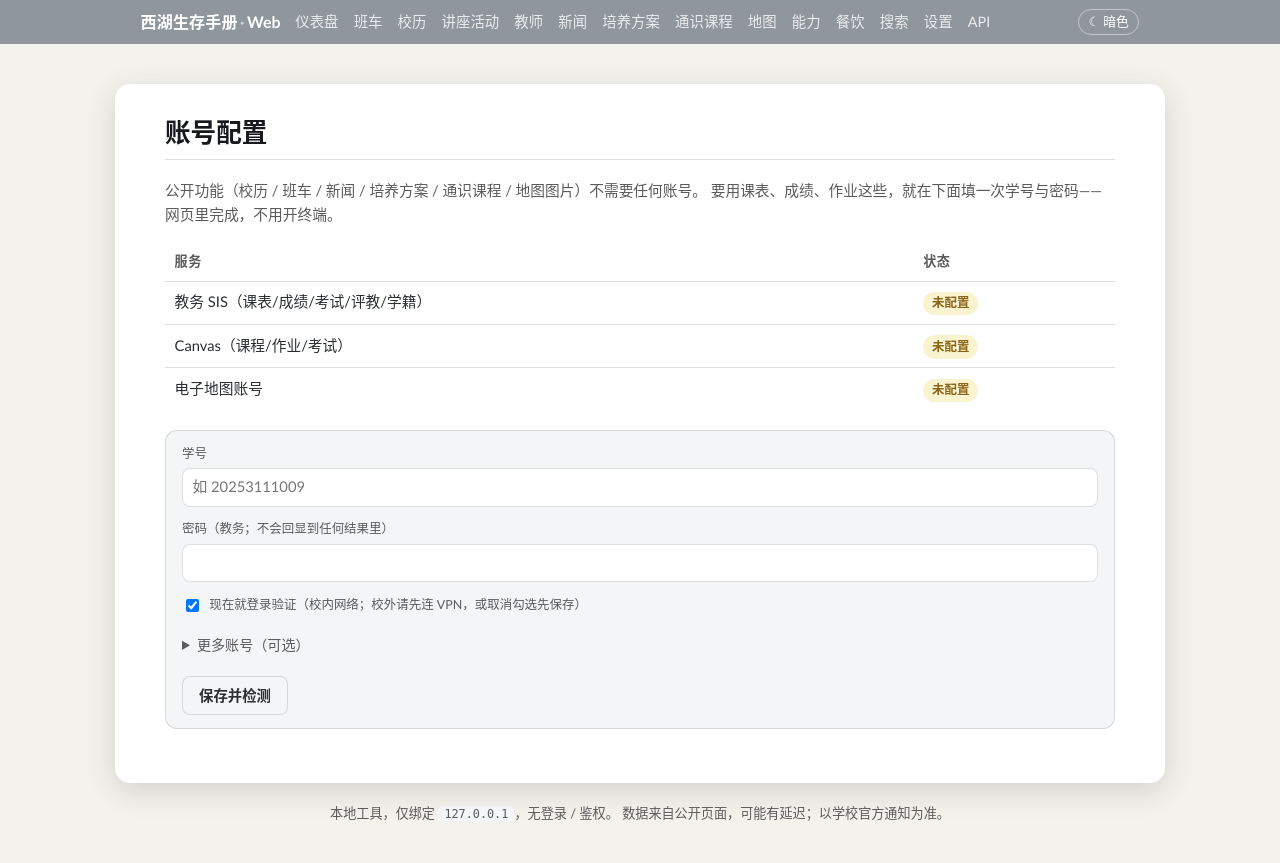
After one commit to yizhang-dream/westlake_survival, a Python web app: template src/westlake_survival/webui/templates/setup.html in a window 1280 px wide. The commit adds this page. Run offline with Jinja, Linux system fonts and the light colour scheme; the template is opened without the code that fills it, so the values that code supplies are empty.

Commit message:
feat(webui): 网页端账号配置——用户不碰终端，终端留给 Agent
用户裁定：这个 skill 的用户界面是 WebUI，首次配置也应在网页完成。
- /setup 页：学号+密码表单（可选 Canvas 令牌、地图密码），提交后当场
  显示教务/Canvas/地图接通结果；POST /setup/api/save 复用 setup_cmd 的
  探测与落盘（钥匙串优先）
- 全站注入凭据状态：未配置时每个页面顶部出现引导横幅，保存后自动消失
- 撤掉终端自动向导（上一版误把主战场放终端）：裸 westlake 只打提示，
  指向 webui 设置页；westlake setup 保留为 Agent 入口
- 隔离加固：WESTLAKE_NO_KEYRING=1 时绝不写系统钥匙串（上轮测试事故的
  根治），测试用临时 WESTLAKE_HOME
- e2e：web 4 用例（表单/横幅翻转/不回显密码/空提交 400）+ 原终端 4 例
  + 能力页 7 例，共 15 例全绿；真实 keyring 复核未被污染

```diff
--- a/src/westlake_survival/capabilities.py
+++ b/src/westlake_survival/capabilities.py
@@ -63,6 +63,7 @@ WEB_PAGES = (
     ("/search", "搜索", "官网全站搜索", False),
     ("/capabilities", "能力总览", "本页：CLI + MCP + WebUI 全部入口", False),
     ("/api", "API", "接口说明页：路径、用途与实时样例", False),
+    ("/setup", "设置", "网页端账号配置：学号密码一次填入，自动检测各服务", True),
 )
 
 
--- a/src/westlake_survival/setup_cmd.py
+++ b/src/westlake_survival/setup_cmd.py
@@ -111,8 +111,11 @@ def _persist(sid: str, password: str, *, use_keyring: bool = True) -> str:
     ``use_keyring=False`` 时只写配置文件——自动化与端到端测试必须走这条，
     否则会往真实的 Windows 凭据管理器里写测试账号。
     """
+    import os
+
     from westlake_survival.sso import keyring_available, save_credentials_keyring, write_credentials
 
+    use_keyring = use_keyring and not os.environ.get("WESTLAKE_NO_KEYRING")
     if use_keyring and keyring_available() and save_credentials_keyring(sid, password):
         return "系统钥匙串"
     path = write_credentials(sid, password)
--- a/src/westlake_survival/webui/templates/base.html
+++ b/src/westlake_survival/webui/templates/base.html
@@ -209,6 +209,7 @@
       <a href="/capabilities" class="{{ 'active' if here.startswith('/capabilities') else '' }}">能力</a>
       <a href="/dining" class="{{ 'active' if here.startswith('/dining') else '' }}">餐饮</a>
       <a href="/search" class="{{ 'active' if here.startswith('/search') else '' }}">搜索</a>
+      <a href="/setup" class="{{ 'active' if here.startswith('/setup') else '' }}">设置</a>
       <a href="/api" class="{{ 'active' if here.startswith('/api') else '' }}">API</a>
     </nav>
     <button id="themeToggle" type="button" aria-label="切换明暗主题">☾ 暗色</button>
@@ -216,6 +217,12 @@
 </header>
 <main>
   <div class="wrap sheet">
+    {% if needs_setup %}
+    <div class="note" style="display:flex;justify-content:space-between;gap:1rem;align-items:center">
+      <span>还没有配置教务账号——公开功能照常可用；要用课表/成绩/作业，填一次学号密码即可。</span>
+      <a href="/setup" style="white-space:nowrap">去配置 →</a>
+    </div>
+    {% endif %}
     {% block content %}{% endblock %}
   </div>
 </main>
--- /dev/null
+++ b/src/westlake_survival/webui/templates/setup.html
@@ -0,0 +1,101 @@
+{% extends "base.html" %}
+{% block title %}账号配置 · 西湖生存手册{% endblock %}
+
+{% block content %}
+<h1 class="page">账号配置</h1>
+
+<p class="muted" style="font-size:.92rem">
+  公开功能（校历 / 班车 / 新闻 / 培养方案 / 通识课程 / 地图图片）不需要任何账号。
+  要用课表、成绩、作业这些，就在下面填一次学号与密码——网页里完成，不用开终端。
+</p>
+
+<div id="status" style="margin-bottom:1.2rem">
+  <table class="data">
+    <thead><tr><th>服务</th><th>状态</th></tr></thead>
+    <tbody>
+      <tr><td>教务 SIS（课表/成绩/考试/评教/学籍）</td>
+          <td>{% if creds.sis %}<span class="chip">已配置</span>{% else %}<span class="chip warn">未配置</span>{% endif %}</td></tr>
+      <tr><td>Canvas（课程/作业/考试）</td>
+          <td>{% if creds.canvas %}<span class="chip">已配置</span>{% else %}<span class="chip warn">未配置</span>{% endif %}</td></tr>
+      <tr><td>电子地图账号</td>
+          <td>{% if creds.map %}<span class="chip">已配置</span>{% else %}<span class="chip warn">未配置</span>{% endif %}</td></tr>
+    </tbody>
+  </table>
+</div>
+
+<form id="setupForm" class="filter" style="flex-direction:column;align-items:stretch">
+  <label>学号
+    <input name="sid" autocomplete="username" required placeholder="如 20253111009">
+  </label>
+  <label>密码（教务；不会回显到任何结果里）
+    <input name="password" type="password" autocomplete="current-password" required>
+  </label>
+  <label style="display:flex;flex-direction:row;align-items:center;gap:.45rem">
+    <input type="checkbox" name="verify" checked style="min-width:auto">
+    现在就登录验证（校内网络；校外请先连 VPN，或取消勾选先保存）
+  </label>
+  <details style="margin:.4rem 0">
+    <summary class="muted" style="cursor:pointer;font-size:.88rem">更多账号（可选）</summary>
+    <label style="margin-top:.6rem">Canvas 访问令牌（账户 → 设置 → 新建访问令牌）
+      <input name="canvas_token" type="password" autocomplete="off">
+    </label>
+    <label style="margin-top:.6rem">电子地图密码（与教务不同源；留空则用上面的密码试一次）
+      <input name="map_password" type="password" autocomplete="off">
+    </label>
+  </details>
+  <div>
+    <button type="submit" id="submitBtn">保存并检测</button>
+  </div>
+</form>
+
+<div id="result" style="display:none;margin-top:1.4rem"></div>
+
+<script>
+(function () {
+  var form = document.getElementById('setupForm');
+  var box = document.getElementById('result');
+  var btn = document.getElementById('submitBtn');
+  form.addEventListener('submit', async function (event) {
+    event.preventDefault();
+    btn.disabled = true;
+    btn.textContent = '正在检测…';
+    box.style.display = 'block';
+    box.innerHTML = '<p class="muted">正在验证并保存…（验证要连学校网络，可能需要几秒）</p>';
+    var data = {
+      sid: form.sid.value.trim(),
+      password: form.password.value,
+      verify: form.verify.checked,
+    };
+    if (form.canvas_token.value.trim()) data.canvas_token = form.canvas_token.value.trim();
+    if (form.map_password.value) data.map_password = form.map_password.value;
+    try {
+      var res = await fetch('/setup/api/save', {
+        method: 'POST',
+        headers: { 'Content-Type': 'application/json' },
+        body: JSON.stringify(data),
+      });
+      var payload = await res.json();
+      if (!res.ok) {
+        box.innerHTML = '<div class="note">保存失败：' + (payload.error || res.status) + '</div>';
+      } else {
+        var rows = '';
+        [['教务 SIS', payload.sis], ['Canvas', payload.canvas], ['电子地图', payload.map]].forEach(function (pair) {
+          if (!pair[1]) return;
+          var mark = pair[1].ok ? '✓' : '✗';
+          var extra = pair[1].saved ? ' 已保存' + (pair[1].stored_in ? '（' + pair[1].stored_in + '）' : '') : '';
+          rows += '<tr><td>' + pair[0] + '</td><td>' + mark + ' ' + (pair[1].note || '') + extra + '</td></tr>';
+        });
+        box.innerHTML =
+          '<table class="data"><thead><tr><th>服务</th><th>结果</th></tr></thead><tbody>' + rows + '</tbody></table>' +
+          '<p class="muted" style="font-size:.84rem">打印系统（pms）是另一套密码，需要时再单独配置；公开功能始终可用。</p>' +
+          '<p><a href="/">回到仪表盘 →</a></p>';
+      }
+    } catch (err) {
+      box.innerHTML = '<div class="note">请求失败：' + err + '</div>';
+    }
+    btn.disabled = false;
+    btn.textContent = '保存并检测';
+  });
+})();
+</script>
+{% endblock %}
```
Also changed, not shown: skills/westlake-survival/SKILL.md (+9 -8 lines), src/test/webui_setup/test_setup_web_e2e.py (added, +132 -0 lines), src/westlake_survival/cli/main.py (+3 -56 lines), src/westlake_survival/mapapi.py (+13 -7 lines), src/westlake_survival/webui/app.py (+87 -0 lines), README.md.
